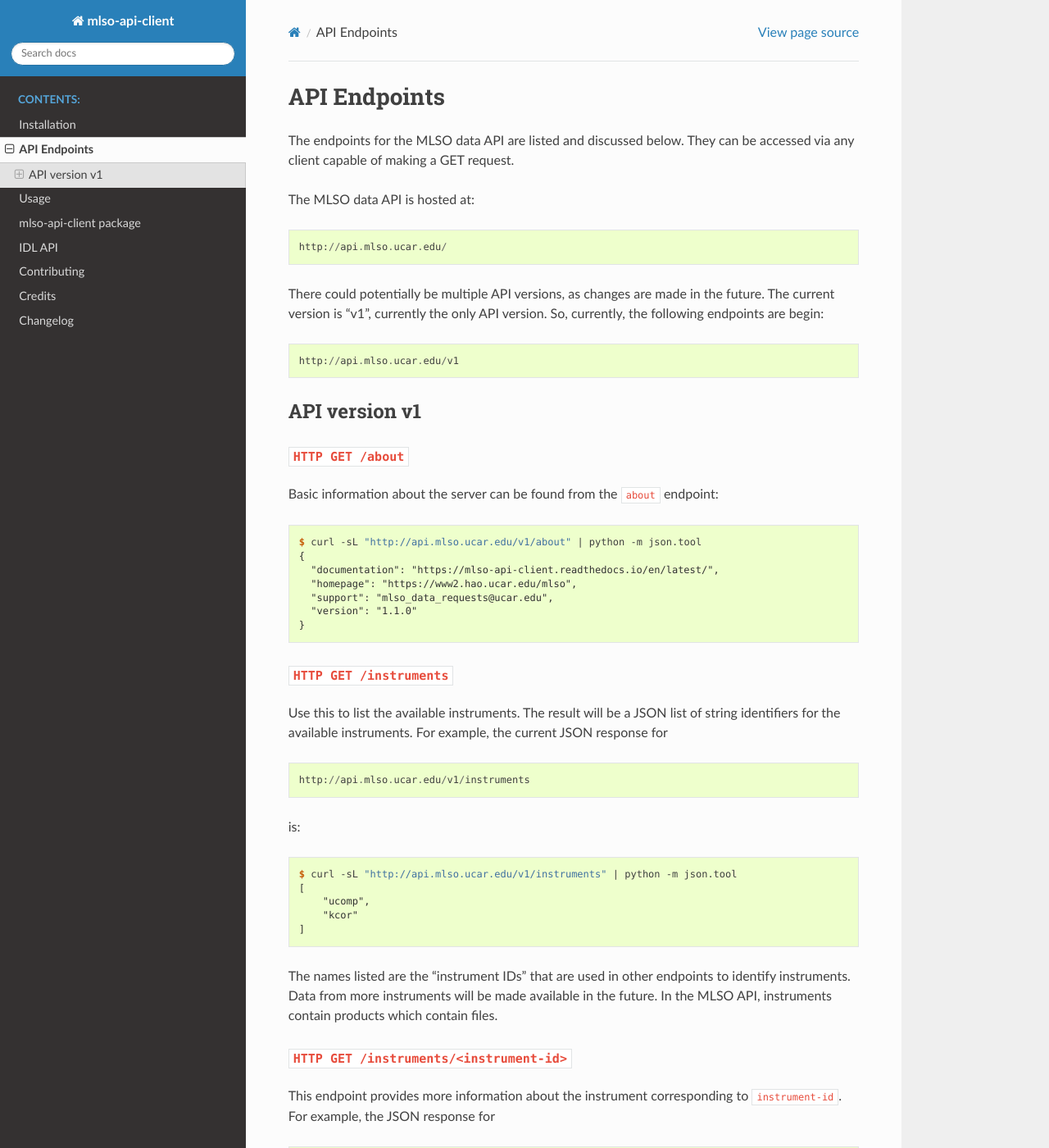
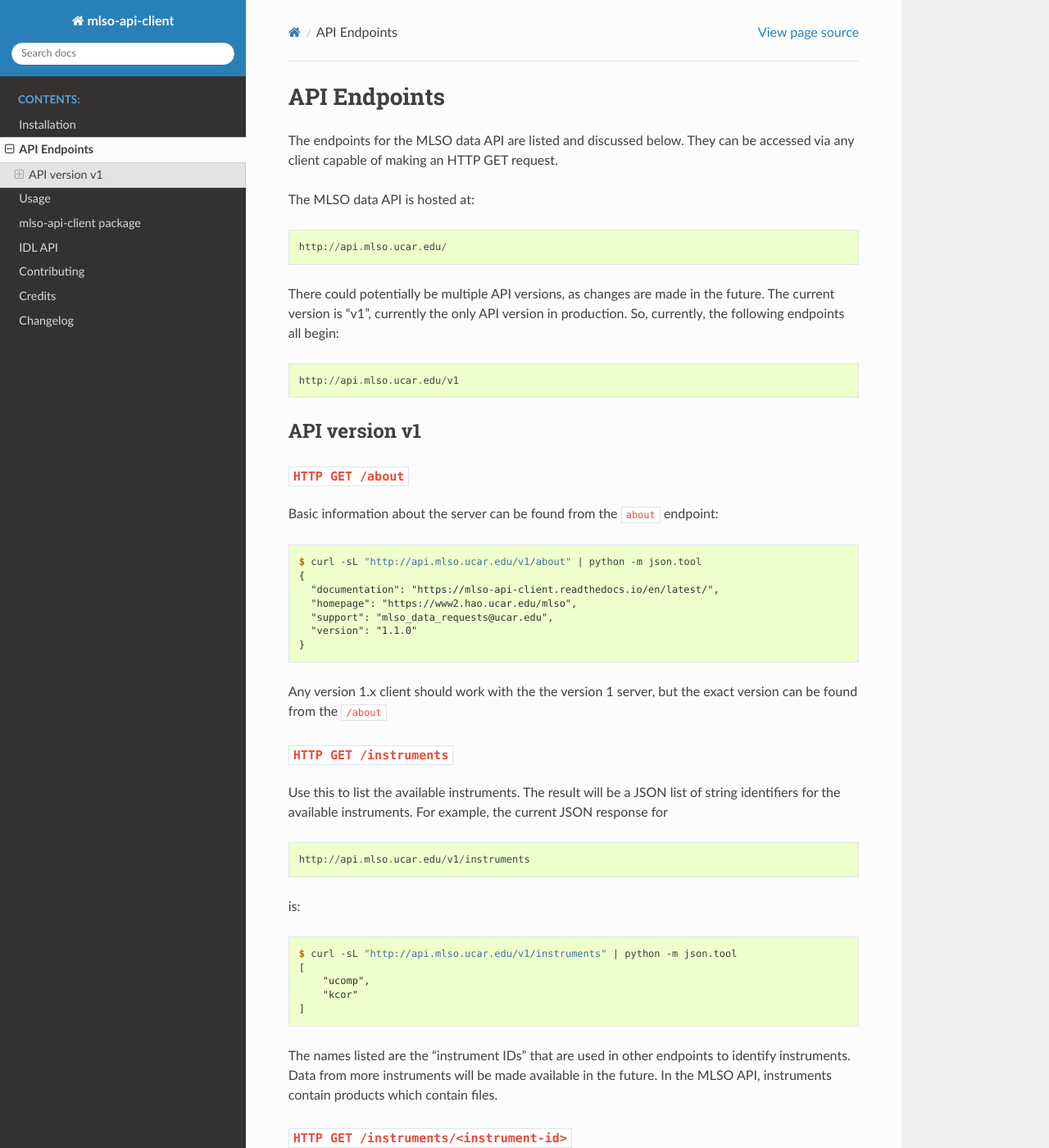
Before and after one commit to NCAR/mlso-api-client, a Sphinx documentation site: the page built from docs/endpoints.md, in a window 1280 px wide and 1400 px high. Shown: the whole window at 82% size. Built offline with Sphinx 7.4.7 and the Read the Docs theme 3.1.0, drawn with Linux system fonts in a browser that asks for light colours; the version number is read from the project's files by our own code.

Commit message:
Update wording

````diff
--- a/docs/endpoints.md
+++ b/docs/endpoints.md
@@ -1,7 +1,7 @@
 # API Endpoints
 
 The endpoints for the MLSO data API are listed and discussed below. They can be
-accessed via any client capable of making a GET request.
+accessed via any client capable of making an HTTP GET request.
 
 The MLSO data API is hosted at:
 
@@ -10,8 +10,8 @@
 ```
 
 There could potentially be multiple API versions, as changes are made in the
-future. The current version is "v1", currently the only API version. So,
-currently, the following endpoints are begin:
+future. The current version is "v1", currently the only API version in
+production. So, currently, the following endpoints all begin:
 
 ```
 http://api.mlso.ucar.edu/v1
@@ -32,6 +32,9 @@
   "version": "1.1.0"
 }
 ```
+
+Any version 1.x client should work with the the version 1 server, but the exact
+version can be found from the ``/about``
 
 
 ### `HTTP GET /instruments`
````
Also changed, not shown: docs/installation.rst (+4 -3 lines).
